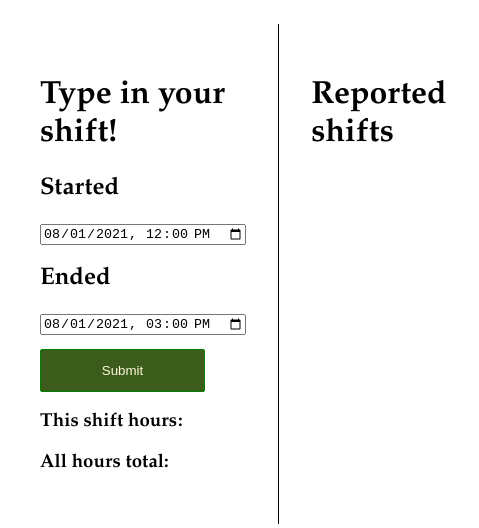
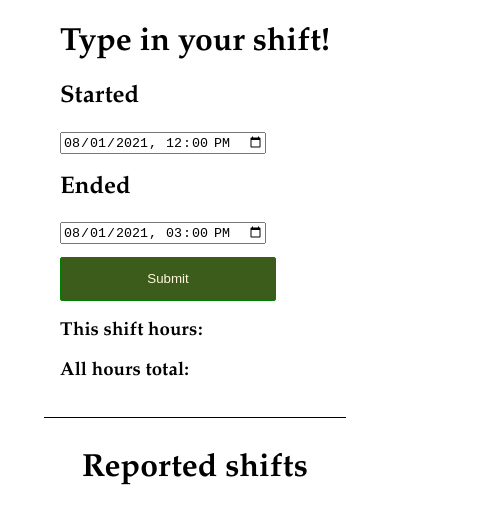
Before and after one commit to anttituomola/shiftHourCalculator, a plain HTML site: page index.html in a window 390 px wide. Shown: the whole page, 479 px wide, since content can reach past the window. Drawn offline with Linux system fonts and the light colour scheme.

Commit message:
added mobile optimisation

```diff
--- a/style.css
+++ b/style.css
@@ -57,3 +57,24 @@ body {
 .aShitf {
     padding: 0.25em;
 }
+
+@media (max-width: 600px) {
+    .container {
+        flex-direction: column;
+        align-items: center;
+    }
+    h1 {
+        margin-top: 0;
+        padding: 0;
+    }
+    .column {
+        margin: 0;
+        padding: 1em;
+    }
+    .leftColumn {
+        justify-content: center;
+        border-right: 0;
+        border-bottom: 1px solid black;
+        margin-bottom: 1em;
+    }
+}
```
